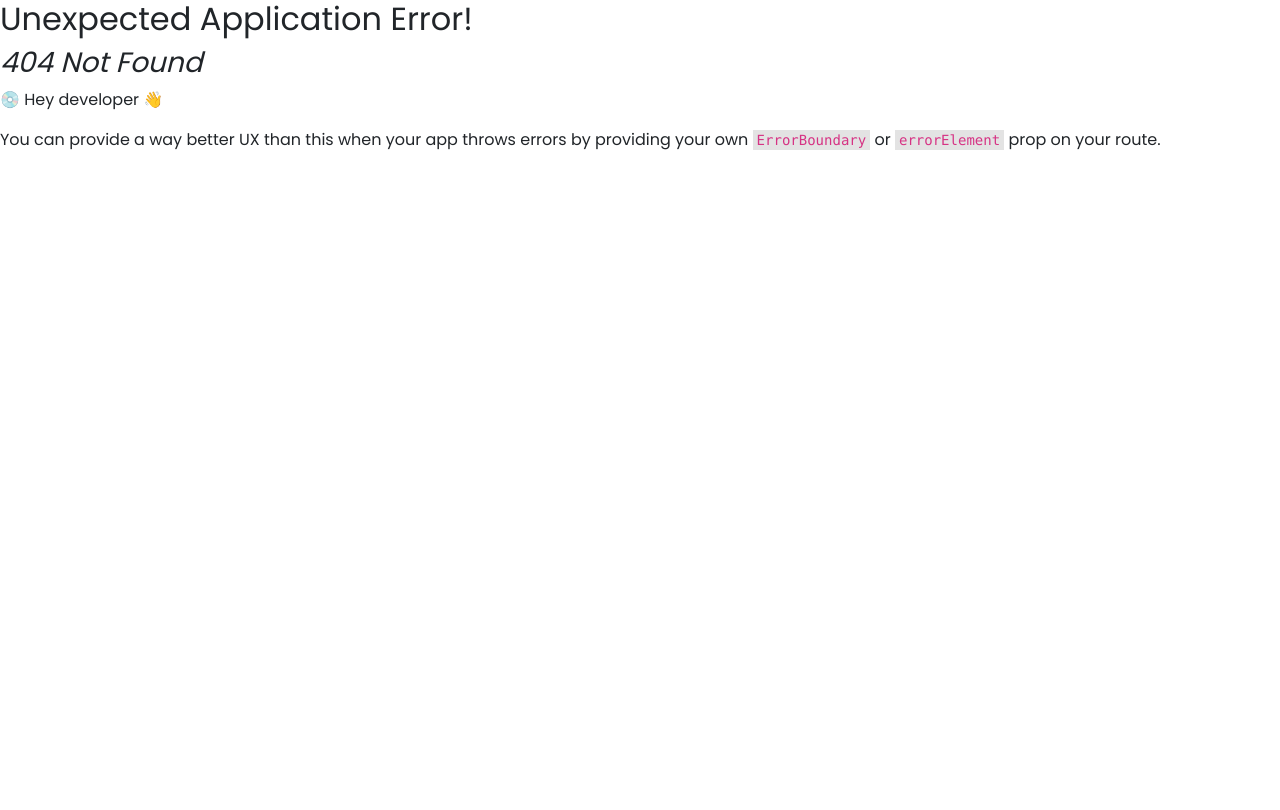
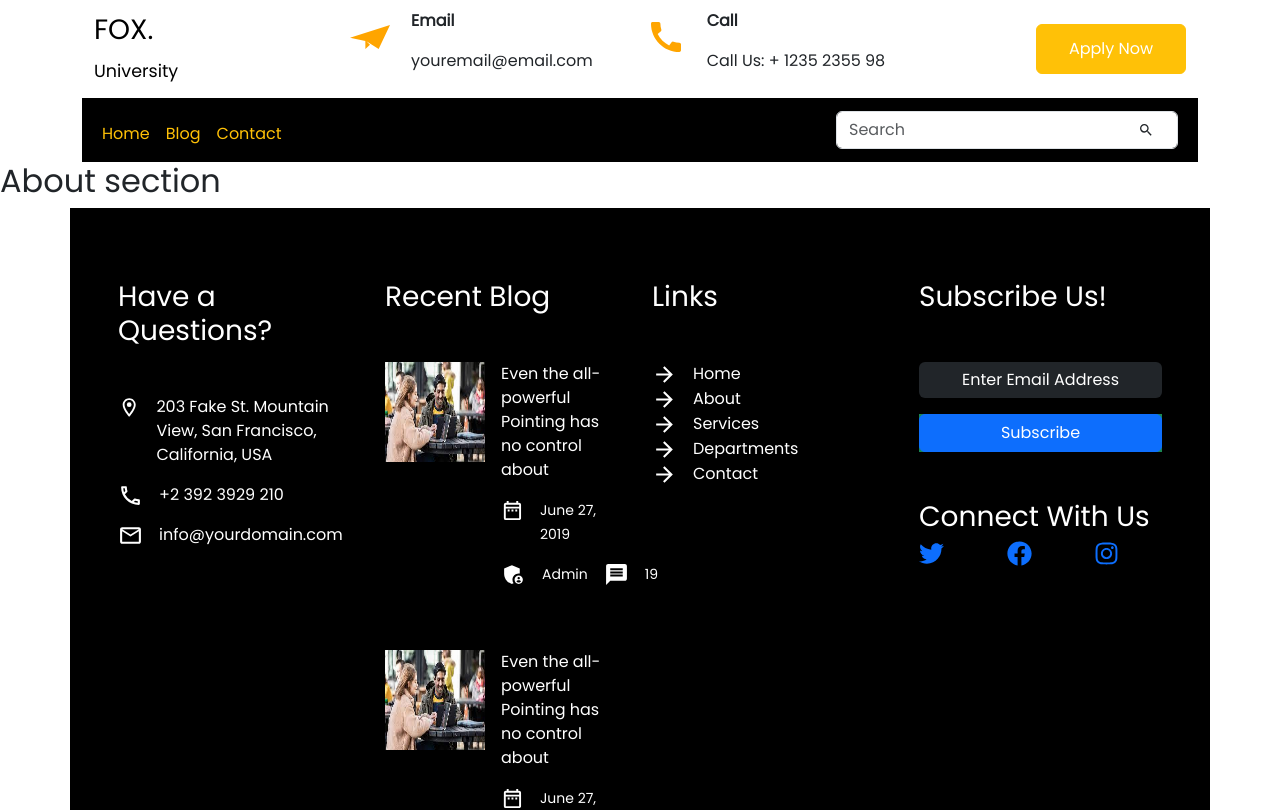
Before and after one commit to Sahrial-alam34/fox-university-bootstrap, a React (Vite) app: page /about in a window 1280 px wide. Before the commit this address had no page. Shown: the top 810 px of the page. Built offline with nearby package versions, Linux system fonts and the light colour scheme; a web font is replaced by a local one.

Commit message:
nav active link

```diff
--- /dev/null
+++ b/src/pages/About/About.jsx
@@ -0,0 +1,11 @@
+
+
+const About = () => {
+    return (
+        <div>
+            <h2>About section</h2>
+        </div>
+    );
+};
+
+export default About;
--- a/src/pages/Shared/Header/Header.css
+++ b/src/pages/Shared/Header/Header.css
@@ -1,8 +1,4 @@
-.nav-link.active{
-    color: blue;
-    background-color: red;
 
-}
 .orange {
     color: orange;
     background-color: orange;
--- a/src/pages/Shared/Header/Header.jsx
+++ b/src/pages/Shared/Header/Header.jsx
@@ -7,13 +7,21 @@ import Navbar from 'react-bootstrap/Navbar';
 import { MdCall, MdSearch } from 'react-icons/md';
 import { SiMinutemailer } from "react-icons/si";
 import { NavLink } from 'react-router-dom';
-
+import { Link } from 'react-router-dom';
 const Header = () => {
     const [isHovered, setIsHovered] = useState(false);
+    const [activeLink, setActiveLink] = useState('');
     const handleHover = () => {
         setIsHovered(!isHovered);
     };
+    const handleNavLinkClick = (link) => {
+        setActiveLink(link);
+    };
     const buttonStyle = isHovered ? 'border border-warning text-warning' : 'warning text-white';
+
+
+
+
     return (
         <div className='container'>
             <Navbar expand="lg">
@@ -54,17 +62,36 @@ const Header = () => {
 
                     <Navbar.Toggle aria-controls="navbarScroll" />
                     <Navbar.Collapse id="responsive-navbar-nav" className='justify-content-between'>
-                        <div>
+                        <>
                             <Nav className="">
-                                <NavLink to='/' activeclassname="active" className='text-white mt-2 p-2 text-decoration-none nav-link'>Home</NavLink>
-                                <NavLink to='/blog' activeclassname="active" className='text-white mt-2 p-2 text-decoration-none nav-link' >Blog</NavLink>
-                                <NavLink to='/blog' activeclassname="active" className='text-white mt-2 p-2 text-decoration-none nav-link' >Blog</NavLink>
-                                <NavLink to='/blog' activeclassname="active" className='text-white mt-2 p-2 text-decoration-none nav-link' >Blog</NavLink>
-                                <NavLink to='/blog' activeclassname="active" className='text-white mt-2 p-2 text-decoration-none nav-link' >Blog</NavLink>
-                                <NavLink to='/blog' activeclassname="active" className='text-white mt-2 p-2 text-decoration-none nav-link' >Blog</NavLink>
+                                <Nav.Link
+                                    as={Link}
+                                    to="/"
+                                    onClick={() => handleNavLinkClick('home')}
+                                    className={`text-warning mt-2 p-2 text-decoration-none ${activeLink === 'home' ? 'text-white' : ''}`}
+                                >
+                                    Home
+                                </Nav.Link>
+                                <Nav.Link
+                                    as={Link}
+                                    to="/about"
+                                    onClick={() => handleNavLinkClick('about')}
+                                    className={`text-warning mt-2 p-2 text-decoration-none ${activeLink === 'about' ? 'text-white' : ''}`}
+                                >
+                                    Blog
+                                </Nav.Link>
+                                <Nav.Link
+                                    as={Link}
+                                    to="/contact"
+                                    onClick={() => handleNavLinkClick('contact')}
+                                    className={`text-warning mt-2 p-2 text-decoration-none ${activeLink === 'contact' ? 'text-white' : ''}`}
+                                >
+                                    Contact
+                                </Nav.Link>
+
 
                             </Nav>
-                        </div>
+                        </>
                         <Form className="d-flex">
                             <div className='d-flex '>
                                 <Form.Control
@@ -78,7 +105,7 @@ const Header = () => {
                                 >
 
                                 </Form.Control>
-                                <div className='bg-white' style={{ position: 'absolute', right: 25, top: 20, width:'35px' }}>
+                                <div className='bg-white' style={{ position: 'absolute', right: 25, top: 20, width: '35px' }}>
                                     <MdSearch ></MdSearch>
                                 </div>
 
--- a/src/routes/Routes.jsx
+++ b/src/routes/Routes.jsx
@@ -3,6 +3,7 @@ import { createBrowserRouter } from "react-router-dom";
 
 import Main from "../layout/Main";
 import Home from "../pages/Home/Home/Home";
+import About from "../pages/About/About";
 
 const router = createBrowserRouter([
     {
@@ -12,6 +13,10 @@ const router = createBrowserRouter([
         {
             path: '/',
             element:<Home></Home>
+        },
+        {
+          path:'/about',
+          element:<About></About>
         }
       ]
     },
```
